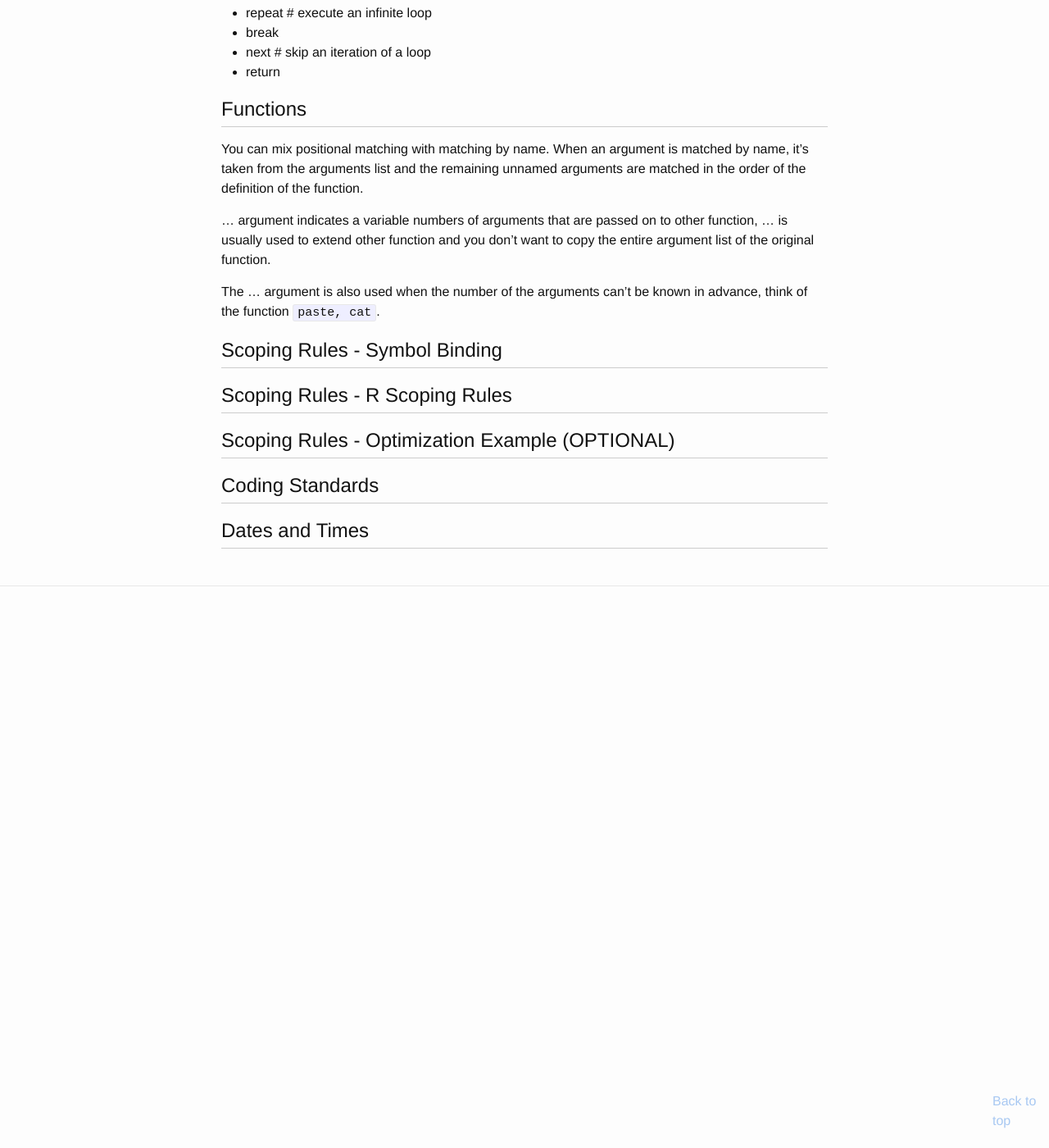
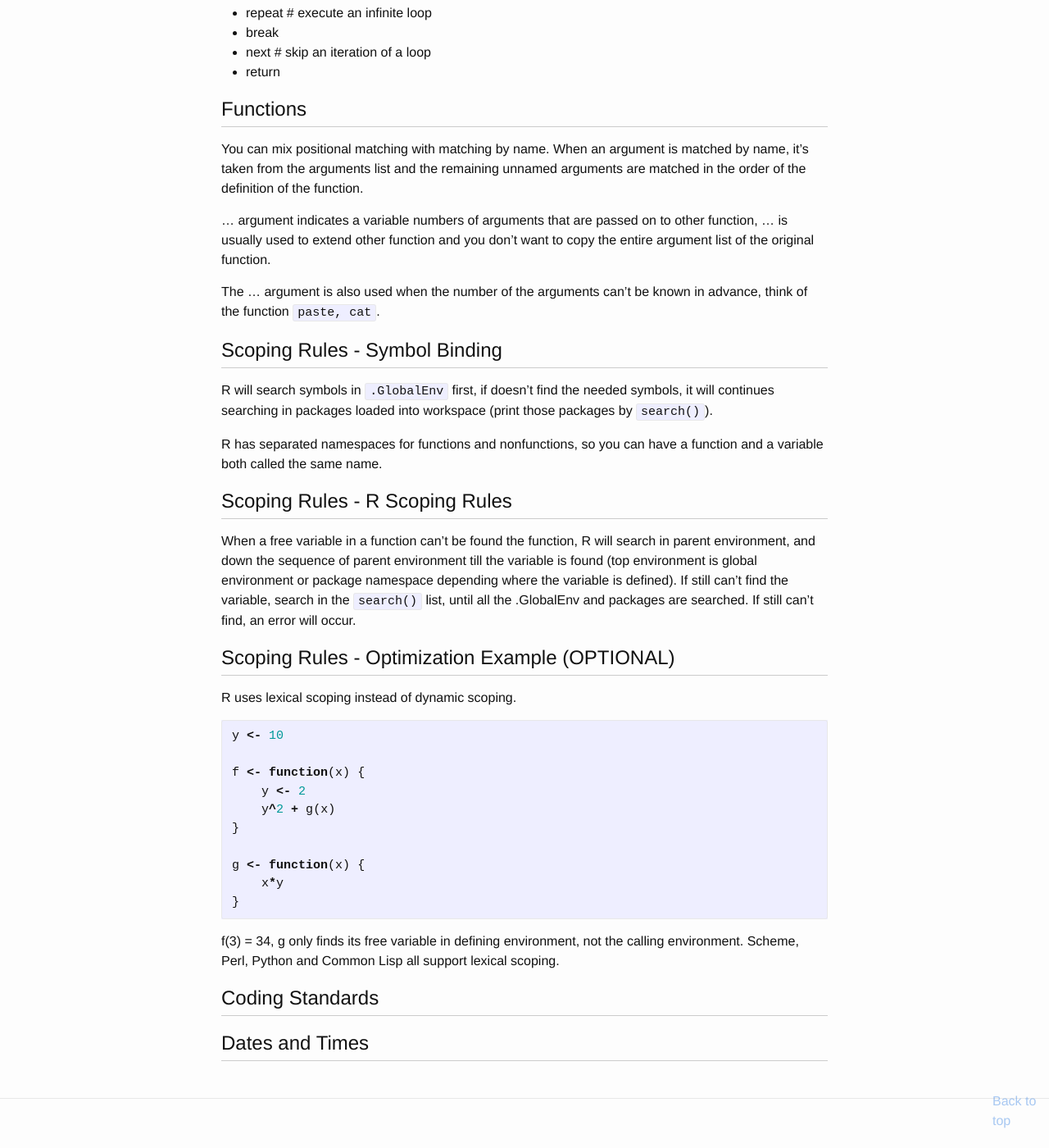
Before and after one commit to EastonLee/eastonlee.github.io, a Jekyll site: the page built from _posts/2017-05-13-r-cheat-sheet-for-data-science.md, in a window 1280 px wide and 1400 px high, scrolled down 5419 px. Shown: the whole window at 82% size. Built offline with Jekyll 4.4.1, drawn with Linux system fonts in a browser that asks for light colours; nearby versions of some CDN libraries; formulas are drawn with MathJax 3; a script that is not in the unit is left out; comment, search, counter and statistics services are not loaded; before the commit the page ends 6194 px from its top, so only the background shows below that.

Commit message:
a little more content

````diff
--- a/_posts/2017-05-13-r-cheat-sheet-for-data-science.md
+++ b/_posts/2017-05-13-r-cheat-sheet-for-data-science.md
@@ -241,9 +241,31 @@ The ... argument is also used when the number of the arguments can't be known in
 
 # Scoping Rules - Symbol Binding
 
+R will search symbols in `.GlobalEnv` first, if doesn't find the needed symbols, it will continues searching in packages loaded into workspace (print those packages by `search()`).
+
+R has separated namespaces for functions and nonfunctions, so you can have a function and a variable both called the same name.
+
 # Scoping Rules - R Scoping Rules
 
+When a free variable in a function can't be found the function, R will search in parent environment, and down the sequence of parent environment till the variable is found (top environment is global environment or package namespace depending where the variable is defined). If still can't find the variable, search in the `search()` list, until all the .GlobalEnv and packages are searched. If still can't find, an error will occur.
+
 # Scoping Rules - Optimization Example (OPTIONAL)
+
+R uses lexical scoping instead of dynamic scoping.
+
+```r
+y <- 10
+
+f <- function(x) {
+    y <- 2
+    y^2 + g(x)
+}
+
+g <- function(x) {
+    x*y
+}
+```
+f(3) = 34, g only finds its free variable in defining environment, not the calling environment. Scheme, Perl, Python and Common Lisp all support lexical scoping.
 
 # Coding Standards
 
````
